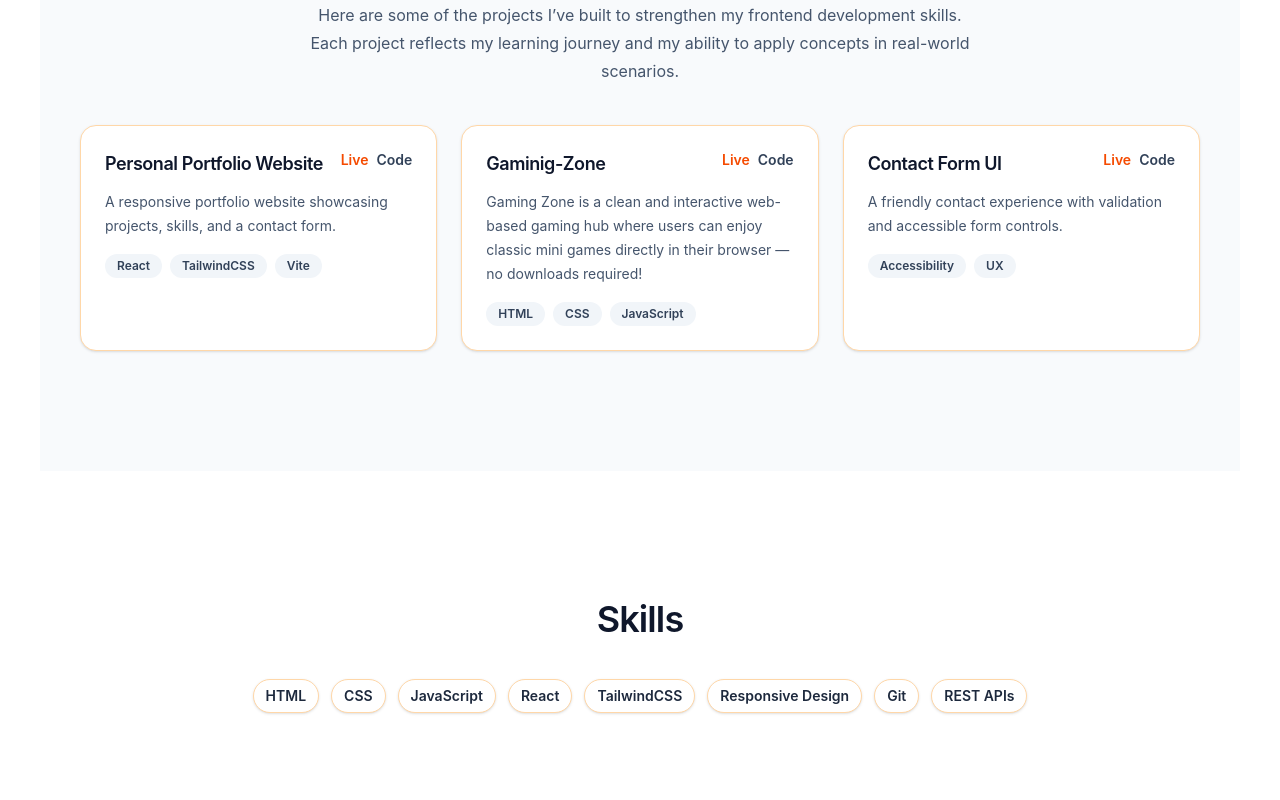
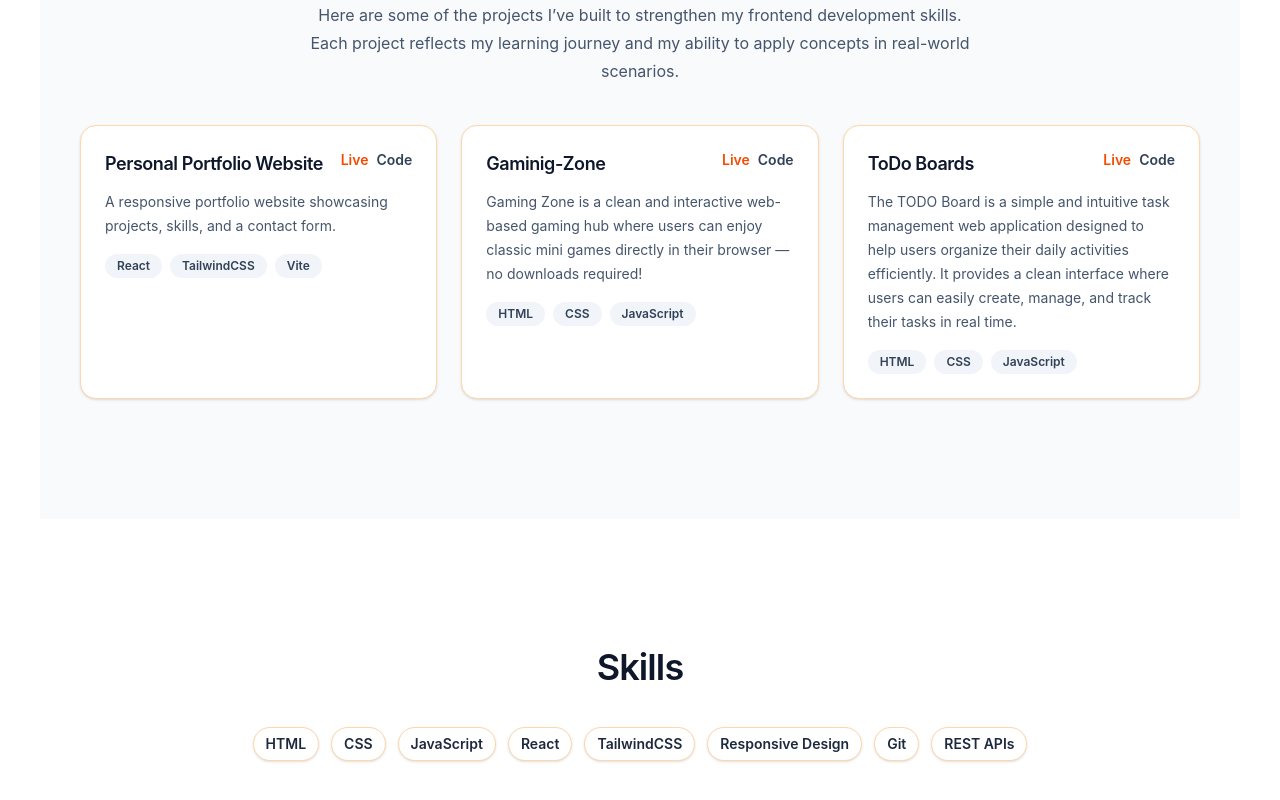
Before and after one commit to Aryan9060/portfolio, a React (Vite) app: page / in a window 1280 px wide. Shown: the part 1048-1848 px from the top of the page. Built offline with nearby package versions, Linux system fonts and the light colour scheme.

Commit message:
Add todo bord my new project

```diff
--- a/src/data/portfolio.js
+++ b/src/data/portfolio.js
@@ -39,12 +39,13 @@ export const projects = [
     sourceUrl: "https://github.com/Aryan9060/Gaminig-Zone",
   },
   {
-    title: "Contact Form UI",
+    title: "ToDo Boards",
     description:
-      "A friendly contact experience with validation and accessible form controls.",
-    tags: ["Accessibility", "UX"],
-    liveUrl: "#",
-    sourceUrl: "#",
+      "The TODO Board is a simple and intuitive task management web application designed to help users organize their daily activities efficiently. It provides a clean interface where users can easily create, manage, and track their tasks in real time.",
+    tags: ["HTML", "CSS", "JavaScript"],
+    liveUrl: "https://cohort-mini-project-6kgq.vercel.app",
+    sourceUrl:
+      "https://github.com/Aryan9060/Cohort-mini-project/tree/master/ToDo%20Board/src",
   },
 ];
 
```
